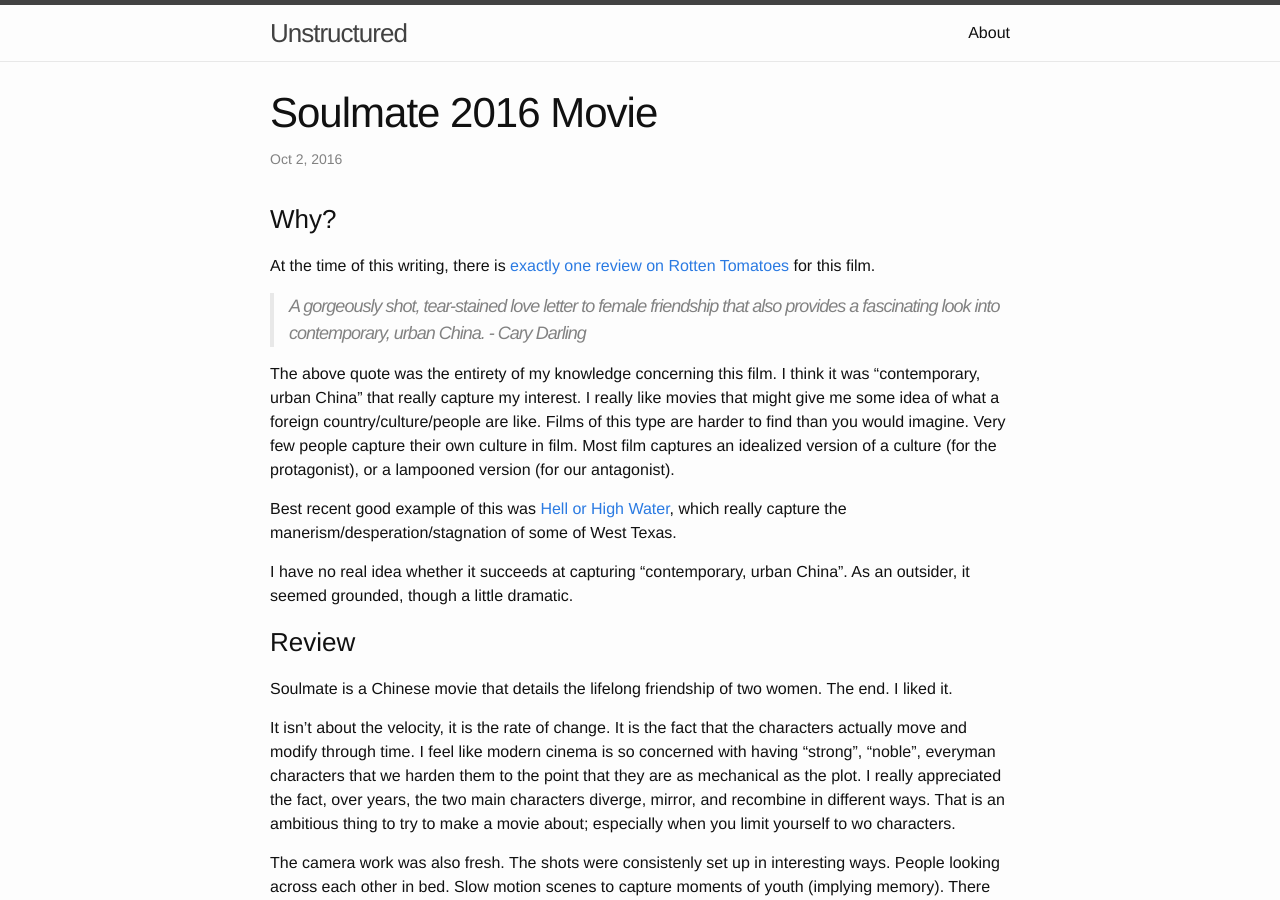
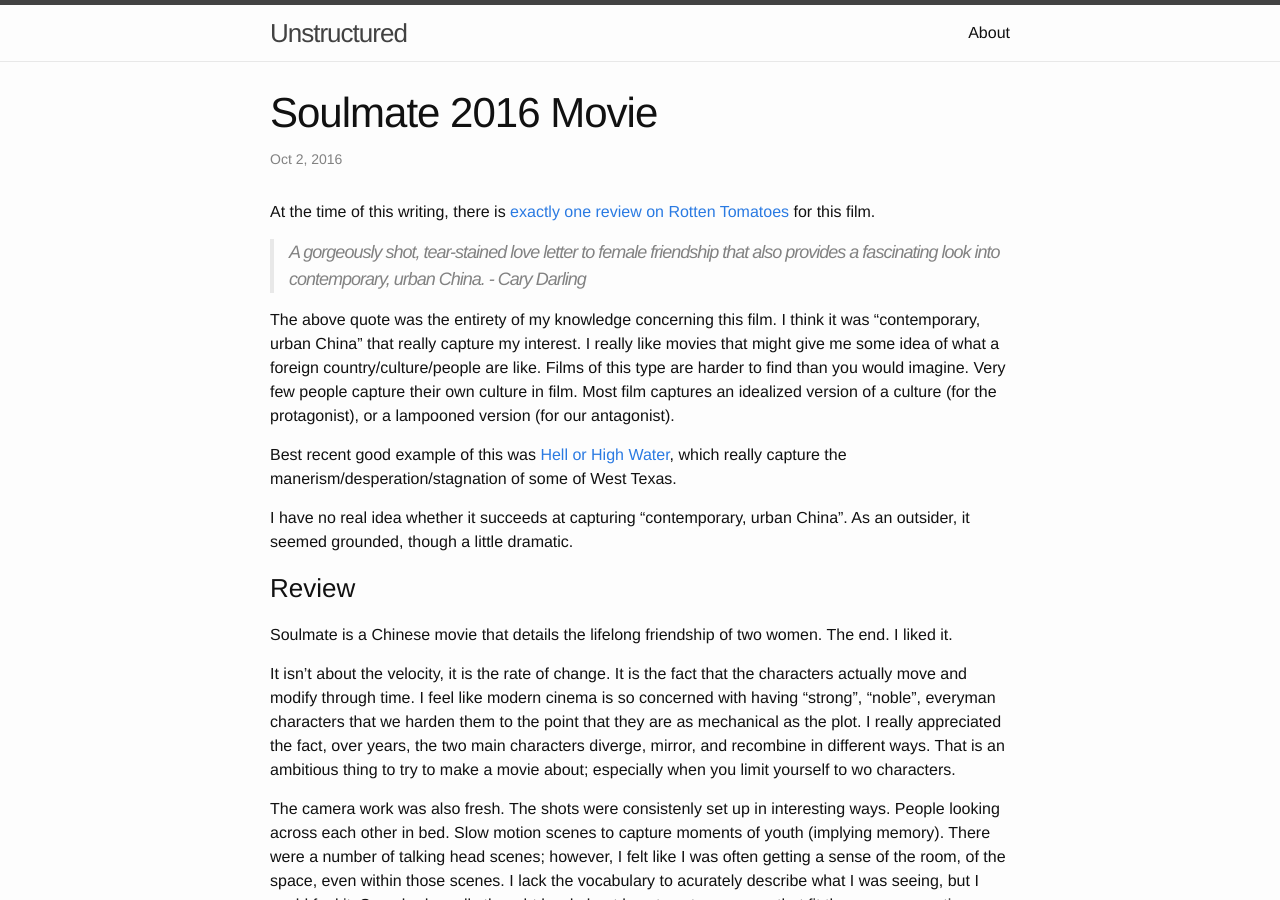
Before and after one commit to samedhi/samedhi.github.io, a Jekyll site: the page built from _posts/2016-10-02-soulmate-2016-movie.md, in a window 1280 px wide and 900 px high. Built offline with Jekyll 4.4.1, drawn with Linux system fonts in a browser that asks for light colours; comment, search, counter and statistics services are not loaded.

Commit message:
Fix so that subheader is usefull.

```diff
--- a/_posts/2016-10-02-soulmate-2016-movie.md
+++ b/_posts/2016-10-02-soulmate-2016-movie.md
@@ -2,7 +2,6 @@
 layout: post
 categories: [review, movie]
 ---
-### Why?
 
 At the time of this writing, there is [exactly one review on Rotten Tomatoes](https://www.rottentomatoes.com/m/soulmate_2016/) for this film.
 
```
